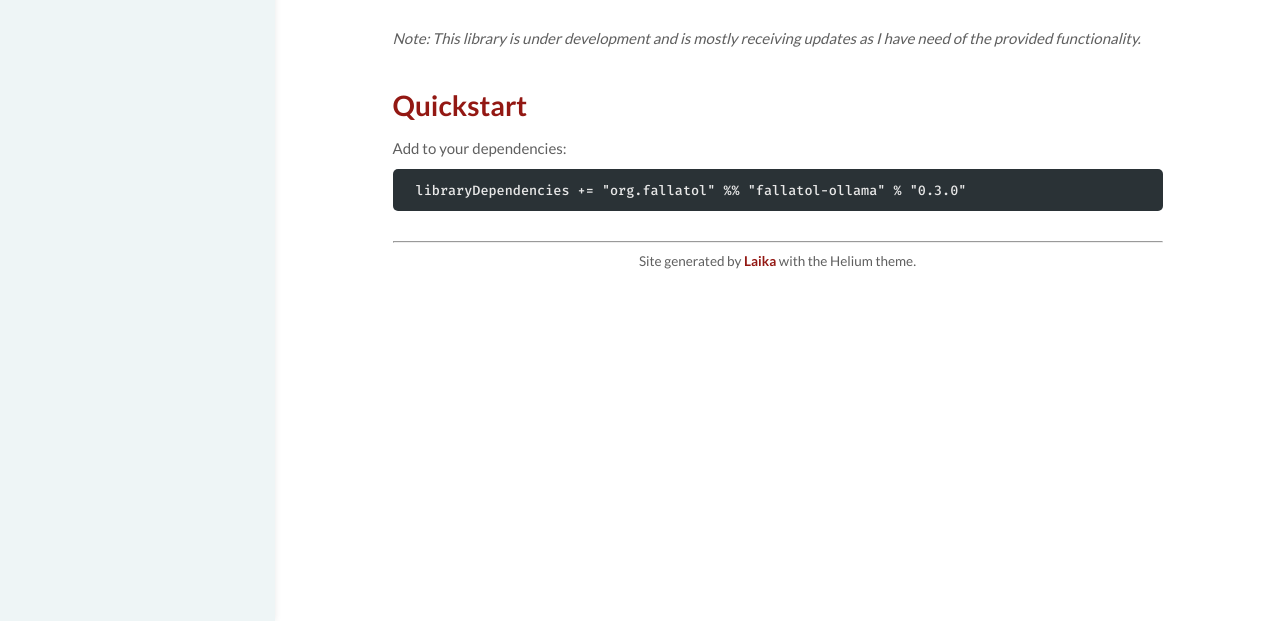
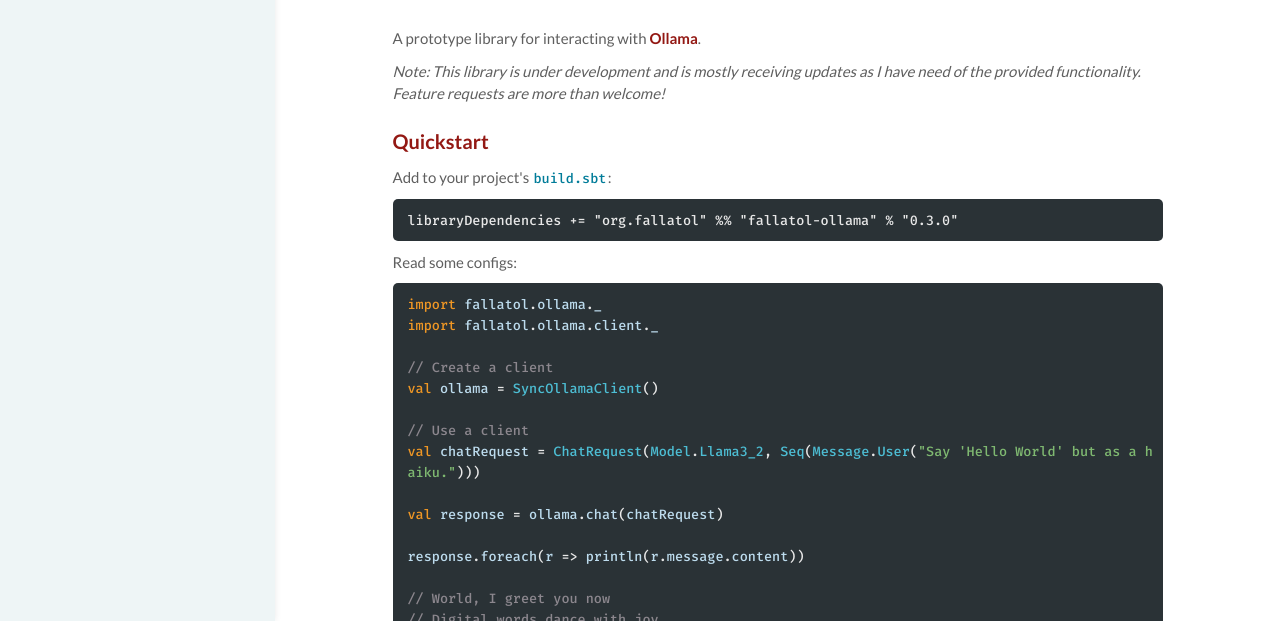
Before and after one commit to kapunga/fallatol, a plain HTML site: page docs/ollama.html in a window 1280 px wide. Shown: the part 179-800 px from the top of the page. Drawn offline with Linux system fonts and the light colour scheme.

Commit message:
Update README with fallatol-ollama usage

```diff
--- a/docs/ollama.html
+++ b/docs/ollama.html
@@ -88,11 +88,30 @@
       <main class="content">
 
         <h1 id="fallatól-ollama" class="title">Fallatól Ollama</h1>
-        <p><em>Note: This library is under development and is mostly receiving updates as I have need of the provided functionality.</em></p>
+        <p>A prototype library for interacting with <a href="https://ollama.com/">Ollama</a>.</p>
+        <p><em>Note: This library is under development and is mostly receiving updates as I have need of the provided functionality.
+        Feature requests are more than welcome!</em></p>
 
-        <h2 id="quickstart" class="section"><a class="anchor-link left" href="#quickstart"><i class="icofont-laika link">&#xef71;</i></a>Quickstart</h2>
-        <p>Add to your dependencies:</p>
-        <pre class="keep-together pdf epub"><code class="sbt"> libraryDependencies += &quot;org.fallatol&quot; %% &quot;fallatol-ollama&quot; % &quot;0.3.0&quot;</code></pre>
+        <h3 id="quickstart" class="section"><a class="anchor-link left" href="#quickstart"><i class="icofont-laika link">&#xef71;</i></a>Quickstart</h3>
+        <p>Add to your project&#39;s <code>build.sbt</code>:</p>
+        <pre class="keep-together pdf epub"><code class="sbt">libraryDependencies += &quot;org.fallatol&quot; %% &quot;fallatol-ollama&quot; % &quot;0.3.0&quot;</code></pre>
+        <p>Read some configs:</p>
+        <pre><code class="nohighlight"><span class="keyword">import</span><span> </span><span class="identifier">fallatol</span><span>.</span><span class="identifier">ollama</span><span>.</span><span class="identifier">_</span><span>
+</span><span class="keyword">import</span><span> </span><span class="identifier">fallatol</span><span>.</span><span class="identifier">ollama</span><span>.</span><span class="identifier">client</span><span>.</span><span class="identifier">_</span><span>
+
+</span><span class="comment">// Create a client
+</span><span class="keyword">val</span><span> </span><span class="identifier">ollama</span><span> = </span><span class="type-name">SyncOllamaClient</span><span>()
+
+</span><span class="comment">// Use a client
+</span><span class="keyword">val</span><span> </span><span class="identifier">chatRequest</span><span> = </span><span class="type-name">ChatRequest</span><span>(</span><span class="type-name">Model</span><span>.</span><span class="type-name">Llama3_2</span><span>, </span><span class="type-name">Seq</span><span>(</span><span class="type-name">Message</span><span>.</span><span class="type-name">User</span><span>(</span><span class="string-literal">&quot;Say &#39;Hello World&#39; but as a haiku.&quot;</span><span>)))
+
+</span><span class="keyword">val</span><span> </span><span class="identifier">response</span><span> = </span><span class="identifier">ollama</span><span>.</span><span class="identifier">chat</span><span>(</span><span class="identifier">chatRequest</span><span>)
+
+</span><span class="identifier">response</span><span>.</span><span class="identifier">foreach</span><span>(</span><span class="identifier">r</span><span> =&gt; </span><span class="identifier">println</span><span>(</span><span class="identifier">r</span><span>.</span><span class="identifier">message</span><span>.</span><span class="identifier">content</span><span>))
+
+</span><span class="comment">// World, I greet you now
+// Digital words dance with joy
+// Hello, you are here,</span></code></pre>
 
 
 <hr class="footer-rule"/>
```
Also changed, not shown: 2 other files.
